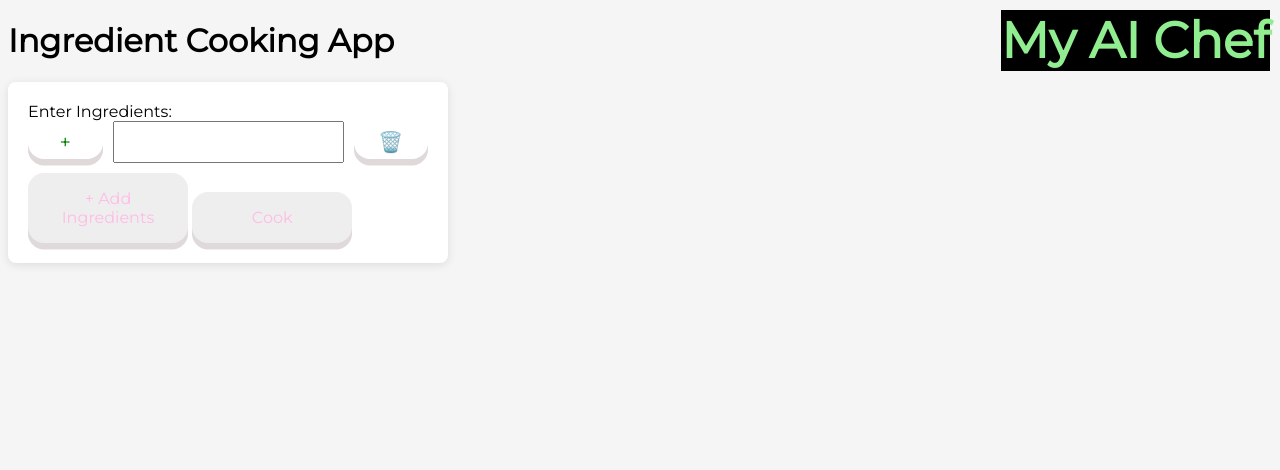
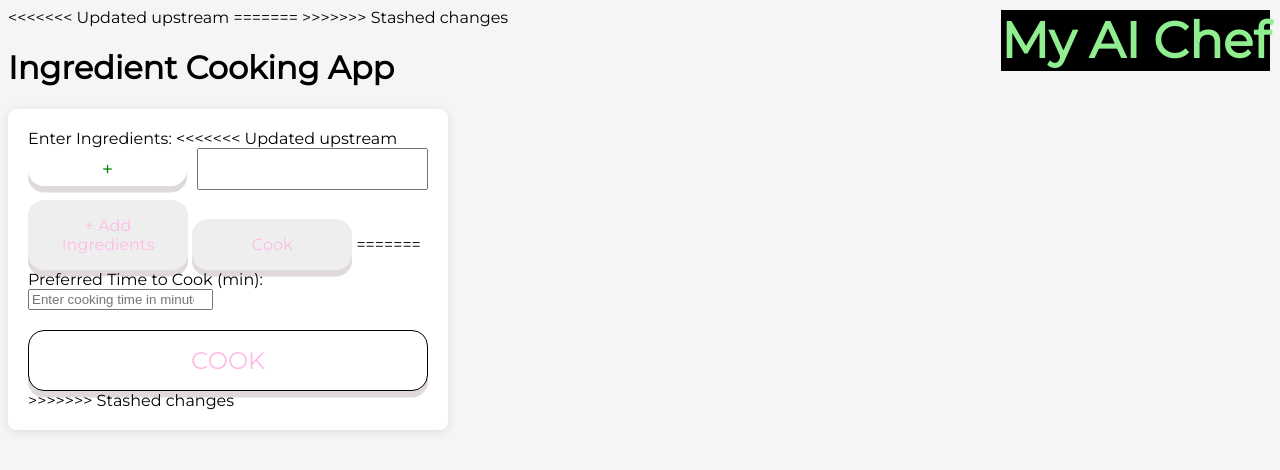
Before and after one commit to LucasLombardi7/MyAIChef, a plain HTML site: page Page 1/index.html in a window 1280 px wide. Drawn offline with Linux system fonts and the light colour scheme.

Commit message:
finalized 1st page no styling

```diff
--- a/Page 1/index.html
+++ b/Page 1/index.html
@@ -9,13 +9,18 @@
 </head>
 <body>
 
+<<<<<<< Updated upstream
     <div id="chefTitle">My AI Chef</div> <!-- put this top right corner-->
+=======
+    <div id="chefTitle">My AI Chef</div> <!-- title in top right (replace with logo later) -->
+>>>>>>> Stashed changes
 
     <h1>Ingredient Cooking App</h1>
 
     <div id="form-container">
         <label for="ingredient">Enter Ingredients:</label>
 
+<<<<<<< Updated upstream
         <!-- dynamic textboxes-->
         <div id="ingredientBoxContainer">
             <!-- textboxes need to be added dynamically here-->
@@ -24,6 +29,20 @@
         <button id="addIngredientsButton" onclick="addIngredientsBox()">+ Add Ingredients</button>
 
         <button onclick="cook()">Cook</button>
+=======
+        <!-- textboxes that will be dynamically added -->
+        <div id="ingredientBoxContainer">
+        </div>
+
+        <!-- "time to cook" button -->
+        <div id="timeToCookContainer">
+            <label for="timeToCook">Preferred Time to Cook (min):</label>
+            <input type="number" id="timeToCook" class="time-input" placeholder="Enter cooking time in minutes">
+        </div>
+
+        <!-- button for cook action -->
+        <button class="cookButton" onclick="cook()">COOK</button>
+>>>>>>> Stashed changes
     </div>
 
     <!-- Link to the JavaScript file -->
--- a/Page 1/scripts.js
+++ b/Page 1/scripts.js
@@ -1,39 +1,44 @@
 const ingredients = []; // store ingredients in here...
+let cookingTime = 0; // finalized numerical value to be fed to chatGPT
 
 window.onload = function(){
     addIngredientBox(false); // automatically add the first textbox on load
 }
 
-function addIngredientBox() {
+function addIngredientBox(allowRemove = True) {
     const container = document.getElementById("ingredientBoxContainer");
 
     // hold textbox and buttons!
     const ingredientBoxDiv = document.createElement("div");
     ingredientBoxDiv.className = "ingredient-box"; // styling class
 
-    // + button
-    const addButton = document.createElement("button");
-    addButton.innerHTML = "+";
-    addButton.className = "add-button";
-    addButton.onclick = addIngredientBox; // when you click the + button it will add another box
-
     // textbox input placeholder
     const ingredientInput = document.createElement("input");
     ingredientInput.type = "text";
     ingredientInput.className = "ingredient-input"; // styling class
 
-    // remove button with the "trashcan"
-    const removeButton = document.createElement("button");
-    removeButton.innerHTML = "🗑️";
-    removeButton.className = "remove-button";
-    removeButton.onclick = function() {
-        container.removeChild(ingredientBoxDiv); // remove the entire div
-    };
+    // we want to create a "+" button only for the first input
+    const addButton = document.createElement("button");
+    addButton.innerHTML = "+";
+    addButton.className = "add-button";
+    addButton.onclick = () => addIngredientBox(true); // when you click the + button it will add another box
 
+    // let's add the + button now to the first input
     ingredientBoxDiv.appendChild(addButton);
     ingredientBoxDiv.appendChild(ingredientInput);
-    ingredientBoxDiv.appendChild(removeButton);
 
+    // if we can, add a remove button (THIS WONT WORK FOR THE FIRST BOX)
+    if (allowRemove) {
+        const removeButton = document.createElement("button");
+        removeButton.innerHTML = "🗑️";
+        removeButton.className = "remove-button";
+        removeButton.onclick = function() {
+            container.removeChild(ingredientBoxDiv); // remove the entire div
+        };
+        ingredientBoxDiv.appendChild(removeButton);
+    }
+
+    // append to div to the container
     container.appendChild(ingredientBoxDiv);
 }
 
@@ -47,9 +52,22 @@ function cook() {
         }
     });
 
+    // get time value
+    const timeToCook = document.getElementById("timeToCook").value;
+
+    // ensure the time is a real number
+    if (!timeToCook || isNaN(timeToCook) || Number(timeToCook) <= 0) {
+        alert("Please enter a valid cooking time!");
+        return;
+    }
+
     const message = ingredients.length > 0
         ? `You can make something with: ${ingredients.join(", ")}`
         : "You need to add ingredients first.";
 
+    cookingTime = Number(timeToCook);
+
+    alert(ingredients);
+    alert(cookingTime);
     alert(message);
 }
```
